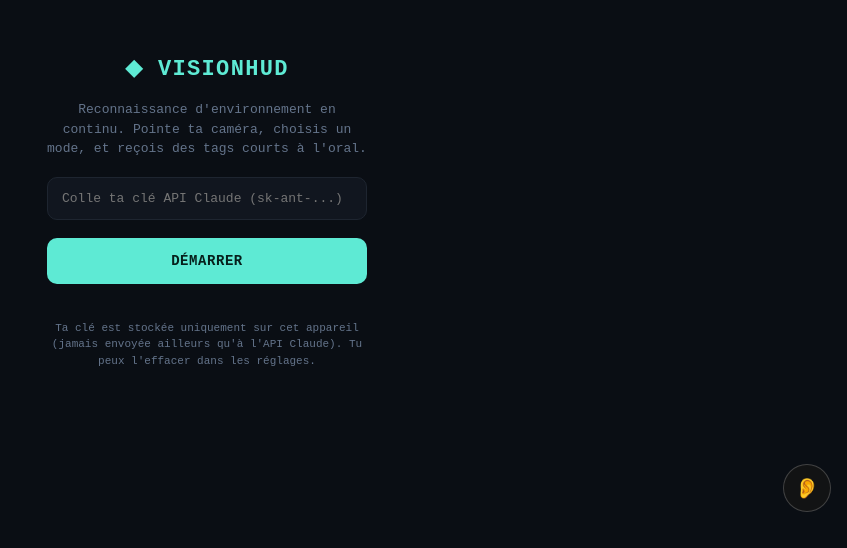
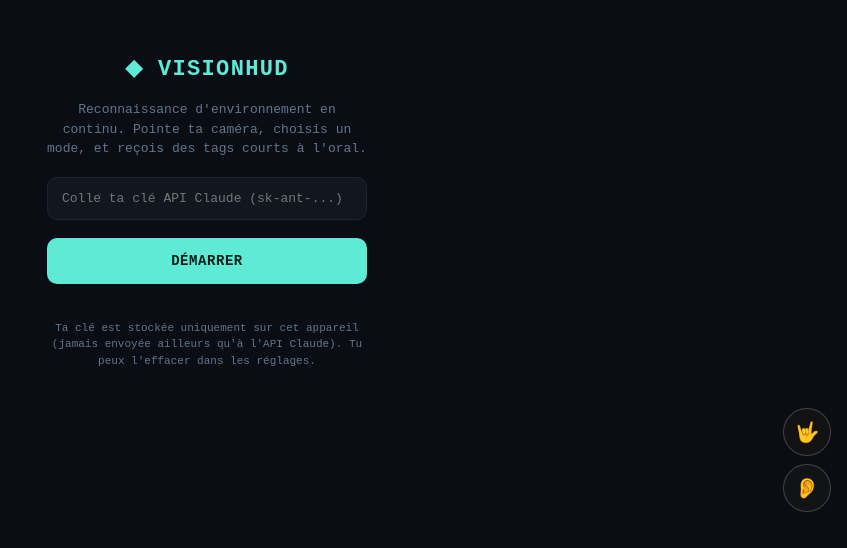
Before and after one commit to CacoFunny/Test_d-tection_v0.5.3, a plain HTML site: page index.html in a window 1280 px wide. Shown: the part 188-736 px from the top of the page, without its empty margins (433-1280 px from the left). Drawn offline with Linux system fonts and the light colour scheme.

Commit message:
Update index.html
Apparition signe signs

```diff
--- a/index.html
+++ b/index.html
@@ -804,6 +804,8 @@
 
 <script src="audio.js"></script>
 
+<script src="signs.js"></script>
+
 <script src="app.js"></script>
 </body>
 </html>
```
